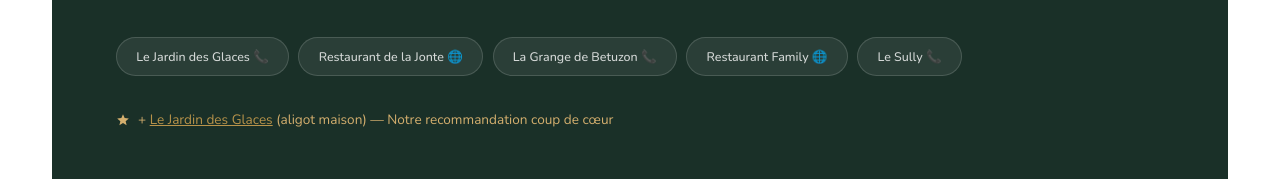
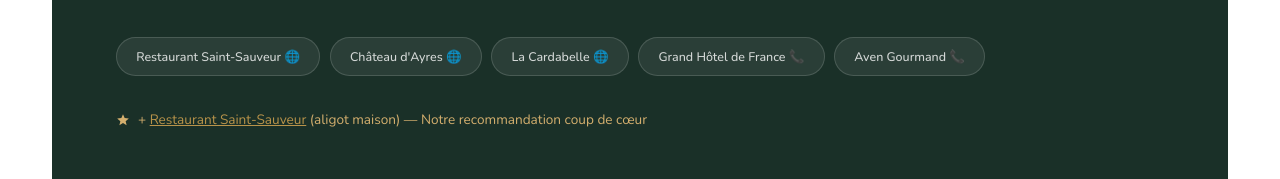
Before and after one commit to rapheafezf/Hotel-de-l-europe-, a website built with Vite: page index.html in a window 1280 px wide. Shown: the part 6616-6795 px from the top of the page. Built offline with nearby package versions, Linux system fonts and the light colour scheme; a web font is replaced by a local one.

Commit message:
feat: replace restaurants with real ones in Meyrueis

```diff
--- a/app.js
+++ b/app.js
@@ -458,7 +458,7 @@ const activiteData = {
       { icon: '<path d="M12 2C8.13 2 5 5.13 5 9c0 5.25 7 13 7 13s7-7.75 7-13c0-3.87-3.13-7-7-7zm0 9.5c-1.38 0-2.5-1.12-2.5-2.5s1.12-2.5 2.5-2.5 2.5 1.12 2.5 2.5-1.12 2.5-2.5 2.5z"/>', label: 'Distance', value: 'Moins de 5 min' },
       { icon: '<path d="M11.99 2C6.47 2 2 6.48 2 12s4.47 10 9.99 10C17.52 22 22 17.52 22 12S17.52 2 11.99 2zM12 20c-4.42 0-8-3.58-8-8s3.58-8 8-8 8 3.58 8 8-3.58 8-8 8zm.5-13H11v6l5.25 3.15.75-1.23-4.5-2.67V7z"/>', label: 'Service', value: 'Midi & soir' },
     ],
-    highlights: ['Le Jardin des Glaces — aligot maison (notre coup de coeur !)', 'Auberge du Doiron — spécialités gibier et truites', 'La Truite — poissons de rivière en bord de Jonte', 'Le Belvedere — terrasse panoramique sur les gorges', 'Restaurant de la Jonte — cadre naturel exceptionnel', 'Le Moulin de la Foux — ancienne meunerie reconvertie'],
+    highlights: ['Restaurant Saint-Sauveur — aligot maison (notre coup de coeur !)', 'Château d\'Ayres — spécialités gibier et truites', 'La Cardabelle — poissons de rivière en bord de Jonte', 'Grand Hôtel de France — terrasse panoramique sur les gorges', 'Aven Gourmand — cadre naturel exceptionnel', 'Restaurant Family — ancienne meunerie reconvertie'],
     footer: 'Notre réception peut vous aider à réserver une table selon vos préférences.'
   },
   gorges_jonte: {
--- a/index.html
+++ b/index.html
@@ -577,11 +577,11 @@
           </div>
 
           <div class="resto-pills" id="resto-pills">
-            <a href="tel:+33466456174" class="resto-pill">Le Jardin des Glaces 📞</a>
-            <a href="https://www.hotel-jonte.com/" target="_blank" class="resto-pill">Restaurant de la Jonte 🌐</a>
-            <a href="tel:+33466456197" class="resto-pill">La Grange de Betuzon 📞</a>
-            <a href="https://www.hotel-family.com/restaurant-meyrueis/" target="_blank" class="resto-pill">Restaurant Family 🌐</a>
-            <a href="tel:+33466456209" class="resto-pill">Le Sully 📞</a>
+            <a href="https://www.saintsauveurhotelmeyrueis.com/" target="_blank" class="resto-pill">Restaurant Saint-Sauveur 🌐</a>
+            <a href="https://www.hotel-restaurant-meyrueis.com/" target="_blank" class="resto-pill">Château d'Ayres 🌐</a>
+            <a href="https://www.lacardabelle-meyrueis.fr/" target="_blank" class="resto-pill">La Cardabelle 🌐</a>
+            <a href="tel:+33466456143" class="resto-pill">Grand Hôtel de France 📞</a>
+            <a href="tel:+33466456289" class="resto-pill">Aven Gourmand 📞</a>
           </div>
 
           <div class="resto-recommendation">
--- a/public/translations.js
+++ b/public/translations.js
@@ -187,7 +187,7 @@ window.translations = {
       "aigoual_dist": "35 km — Panorama 360°",
       "histoire_title": "L'hôtel autrefois",
       "histoire_dist": "Depuis 1892 — Histoire familiale",
-      "resto_reco": "+ <a href='tel:+33466456174' style='color:var(--gold);text-decoration:underline;' target='_blank'>Le Jardin des Glaces</a> (aligot maison) — Notre recommandation coup de cœur"
+      "resto_reco": "+ <a href='https://www.saintsauveurhotelmeyrueis.com/' style='color:var(--gold);text-decoration:underline;' target='_blank'>Restaurant Saint-Sauveur</a> (aligot maison) — Notre recommandation coup de cœur"
     },
     "avis_list": {
       "a1_text": "\"Un séjour parfait dans cet hôtel familial. Accueil chaleureux, chambre propre et confortable, idéalement situé pour explorer les Gorges du Tarn.\"",
@@ -325,12 +325,12 @@ window.translations = {
           }
         ],
         "highlights": [
-          "<a href='tel:+33466456174' style='color:var(--gold);text-decoration:underline;' target='_blank'>Le Jardin des Glaces</a> — aligot maison (notre coup de coeur !)",
-          "<a href='tel:+33466456197' style='color:var(--gold);text-decoration:underline;' target='_blank'>Auberge du Doiron</a> — spécialités gibier et truites",
-          "<a href='https://www.hotel-family.com/restaurant-meyrueis/' style='color:var(--gold);text-decoration:underline;' target='_blank'>La Truite</a> — poissons de rivière en bord de Jonte",
-          "<a href='tel:+33466456209' style='color:var(--gold);text-decoration:underline;' target='_blank'>Le Belvedere</a> — terrasse panoramique sur les gorges",
-          "<a href='https://www.hotel-jonte.com/' style='color:var(--gold);text-decoration:underline;' target='_blank'>Restaurant de la Jonte</a> — cadre naturel exceptionnel",
-          "<a href='https://www.tourisme-sud-cevennes.com/equipement/moulin-de-la-foux/' style='color:var(--gold);text-decoration:underline;' target='_blank'>Le Moulin de la Foux</a> — ancienne meunerie reconvertie"
+          "<a href='https://www.saintsauveurhotelmeyrueis.com/' style='color:var(--gold);text-decoration:underline;' target='_blank'>Restaurant Saint-Sauveur</a> — aligot maison (notre coup de coeur !)",
+          "<a href='https://www.hotel-restaurant-meyrueis.com/' style='color:var(--gold);text-decoration:underline;' target='_blank'>Château d'Ayres</a> — spécialités gibier et truites",
+          "<a href='https://www.lacardabelle-meyrueis.fr/' style='color:var(--gold);text-decoration:underline;' target='_blank'>La Cardabelle</a> — poissons de rivière en bord de Jonte",
+          "<a href='tel:+33466456143' style='color:var(--gold);text-decoration:underline;' target='_blank'>Grand Hôtel de France</a> — terrasse panoramique sur les gorges",
+          "<a href='tel:+33466456289' style='color:var(--gold);text-decoration:underline;' target='_blank'>Aven Gourmand</a> — cadre naturel exceptionnel",
+          "<a href='https://www.hotel-family.com/restaurant-meyrueis/' style='color:var(--gold);text-decoration:underline;' target='_blank'>Restaurant Family</a> — ancienne meunerie reconvertie"
         ],
         "footer": "Notre réception peut vous aider à réserver une table selon vos préférences.",
         "tags_labels": [
@@ -632,7 +632,7 @@ window.translations = {
       "aigoual_dist": "35 km — 360° Panorama",
       "histoire_title": "The hotel in the past",
       "histoire_dist": "Since 1892 — Family history",
-      "resto_reco": "+ <a href='tel:+33466456174' style='color:var(--gold);text-decoration:underline;' target='_blank'>Le Jardin des Glaces</a> (homemade aligot) — Our favorite recommendation"
+      "resto_reco": "+ <a href='https://www.saintsauveurhotelmeyrueis.com/' style='color:var(--gold);text-decoration:underline;' target='_blank'>Restaurant Saint-Sauveur</a> (homemade aligot) — Our favorite recommendation"
     },
     "avis_list": {
       "a1_text": "\"A perfect stay in this family hotel. Warm welcome, clean and comfortable room, ideally located for exploring the Tarn Gorges.\"",
@@ -770,12 +770,12 @@ window.translations = {
           }
         ],
         "highlights": [
-          "<a href='tel:+33466456174' style='color:var(--gold);text-decoration:underline;' target='_blank'>Le Jardin des Glaces</a> — homemade aligot (our favorite!)",
-          "<a href='tel:+33466456197' style='color:var(--gold);text-decoration:underline;' target='_blank'>Auberge du Doiron</a> — game and trout specialties",
-          "<a href='https://www.hotel-family.com/restaurant-meyrueis/' style='color:var(--gold);text-decoration:underline;' target='_blank'>La Truite</a> — river fish by the Jonte",
-          "<a href='tel:+33466456209' style='color:var(--gold);text-decoration:underline;' target='_blank'>Le Belvedere</a> — panoramic terrace over the gorges",
-          "<a href='https://www.hotel-jonte.com/' style='color:var(--gold);text-decoration:underline;' target='_blank'>Restaurant de la Jonte</a> — exceptional natural setting",
-          "<a href='https://www.tourisme-sud-cevennes.com/equipement/moulin-de-la-foux/' style='color:var(--gold);text-decoration:underline;' target='_blank'>Le Moulin de la Foux</a> — converted old mill"
+          "<a href='https://www.saintsauveurhotelmeyrueis.com/' style='color:var(--gold);text-decoration:underline;' target='_blank'>Restaurant Saint-Sauveur</a> — homemade aligot (our favorite!)",
+          "<a href='https://www.hotel-restaurant-meyrueis.com/' style='color:var(--gold);text-decoration:underline;' target='_blank'>Château d'Ayres</a> — game and trout specialties",
+          "<a href='https://www.lacardabelle-meyrueis.fr/' style='color:var(--gold);text-decoration:underline;' target='_blank'>La Cardabelle</a> — river fish by the Jonte",
+          "<a href='tel:+33466456143' style='color:var(--gold);text-decoration:underline;' target='_blank'>Grand Hôtel de France</a> — panoramic terrace over the gorges",
+          "<a href='tel:+33466456289' style='color:var(--gold);text-decoration:underline;' target='_blank'>Aven Gourmand</a> — exceptional natural setting",
+          "<a href='https://www.hotel-family.com/restaurant-meyrueis/' style='color:var(--gold);text-decoration:underline;' target='_blank'>Restaurant Family</a> — converted old mill"
         ],
         "footer": "Our reception can help you book a table.",
         "tags_labels": [
@@ -1077,7 +1077,7 @@ window.translations = {
       "aigoual_dist": "35 km — Panorama 360°",
       "histoire_title": "El hotel en el pasado",
       "histoire_dist": "Desde 1892 — Historia familiar",
-      "resto_reco": "+ <a href='tel:+33466456174' style='color:var(--gold);text-decoration:underline;' target='_blank'>Le Jardin des Glaces</a> (aligot casero) — Nuestra recomendación favorita"
+      "resto_reco": "+ <a href='https://www.saintsauveurhotelmeyrueis.com/' style='color:var(--gold);text-decoration:underline;' target='_blank'>Restaurant Saint-Sauveur</a> (aligot casero) — Nuestra recomendación favorita"
     },
     "avis_list": {
       "a1_text": "\"Una estancia perfecta en este hotel familiar. Cálida bienvenida, habitación limpia y cómoda, idealmente situado para explorar las Gargantas del Tarn.\"",
@@ -1215,12 +1215,12 @@ window.translations = {
           }
         ],
         "highlights": [
-          "<a href='tel:+33466456174' style='color:var(--gold);text-decoration:underline;' target='_blank'>Le Jardin des Glaces</a> — aligot casero (¡nuestro favorito!)",
-          "<a href='tel:+33466456197' style='color:var(--gold);text-decoration:underline;' target='_blank'>Auberge du Doiron</a> — especialidades de caza y trucha",
-          "<a href='https://www.hotel-family.com/restaurant-meyrueis/' style='color:var(--gold);text-decoration:underline;' target='_blank'>La Truite</a> — pescado de río",
-          "<a href='tel:+33466456209' style='color:var(--gold);text-decoration:underline;' target='_blank'>Le Belvedere</a> — terraza panorámica",
-          "<a href='https://www.hotel-jonte.com/' style='color:var(--gold);text-decoration:underline;' target='_blank'>Restaurant de la Jonte</a> — entorno natural",
-          "<a href='https://www.tourisme-sud-cevennes.com/equipement/moulin-de-la-foux/' style='color:var(--gold);text-decoration:underline;' target='_blank'>Le Moulin de la Foux</a> — antiguo molino"
+          "<a href='https://www.saintsauveurhotelmeyrueis.com/' style='color:var(--gold);text-decoration:underline;' target='_blank'>Restaurant Saint-Sauveur</a> — aligot casero (¡nuestro favorito!)",
+          "<a href='https://www.hotel-restaurant-meyrueis.com/' style='color:var(--gold);text-decoration:underline;' target='_blank'>Château d'Ayres</a> — especialidades de caza y trucha",
+          "<a href='https://www.lacardabelle-meyrueis.fr/' style='color:var(--gold);text-decoration:underline;' target='_blank'>La Cardabelle</a> — pescado de río",
+          "<a href='tel:+33466456143' style='color:var(--gold);text-decoration:underline;' target='_blank'>Grand Hôtel de France</a> — terraza panorámica",
+          "<a href='tel:+33466456289' style='color:var(--gold);text-decoration:underline;' target='_blank'>Aven Gourmand</a> — entorno natural",
+          "<a href='https://www.hotel-family.com/restaurant-meyrueis/' style='color:var(--gold);text-decoration:underline;' target='_blank'>Restaurant Family</a> — antiguo molino"
         ],
         "footer": "Nuestra recepción puede ayudarle a reservar una mesa.",
         "tags_labels": [
@@ -1522,7 +1522,7 @@ window.translations = {
       "aigoual_dist": "35 km — 360° Panorama",
       "histoire_title": "Das Hotel in der Vergangenheit",
       "histoire_dist": "Seit 1892 — Familiengeschichte",
-      "resto_reco": "+ <a href='tel:+33466456174' style='color:var(--gold);text-decoration:underline;' target='_blank'>Le Jardin des Glaces</a> (hausgemachtes Aligot) — Unsere Lieblingsempfehlung"
+      "resto_reco": "+ <a href='https://www.saintsauveurhotelmeyrueis.com/' style='color:var(--gold);text-decoration:underline;' target='_blank'>Restaurant Saint-Sauveur</a> (hausgemachtes Aligot) — Unsere Lieblingsempfehlung"
     },
     "avis_list": {
       "a1_text": "\"Ein perfekter Aufenthalt in diesem Familienhotel. Herzlicher Empfang, sauberes und komfortables Zimmer, ideal gelegen, um die Tarnschlucht zu erkunden.\"",
@@ -1660,12 +1660,12 @@ window.translations = {
           }
         ],
         "highlights": [
-          "<a href='tel:+33466456174' style='color:var(--gold);text-decoration:underline;' target='_blank'>Le Jardin des Glaces</a> — hausgemachtes Aligot",
-          "<a href='tel:+33466456197' style='color:var(--gold);text-decoration:underline;' target='_blank'>Auberge du Doiron</a> — Wild und Forelle",
-          "<a href='https://www.hotel-family.com/restaurant-meyrueis/' style='color:var(--gold);text-decoration:underline;' target='_blank'>La Truite</a> — Flussfisch",
-          "<a href='tel:+33466456209' style='color:var(--gold);text-decoration:underline;' target='_blank'>Le Belvedere</a> — Panoramaterrasse",
-          "<a href='https://www.hotel-jonte.com/' style='color:var(--gold);text-decoration:underline;' target='_blank'>Restaurant de la Jonte</a> — Naturkulisse",
-          "<a href='https://www.tourisme-sud-cevennes.com/equipement/moulin-de-la-foux/' style='color:var(--gold);text-decoration:underline;' target='_blank'>Le Moulin de la Foux</a> — umgebaute alte Mühle"
+          "<a href='https://www.saintsauveurhotelmeyrueis.com/' style='color:var(--gold);text-decoration:underline;' target='_blank'>Restaurant Saint-Sauveur</a> — hausgemachtes Aligot",
+          "<a href='https://www.hotel-restaurant-meyrueis.com/' style='color:var(--gold);text-decoration:underline;' target='_blank'>Château d'Ayres</a> — Wild und Forelle",
+          "<a href='https://www.lacardabelle-meyrueis.fr/' style='color:var(--gold);text-decoration:underline;' target='_blank'>La Cardabelle</a> — Flussfisch",
+          "<a href='tel:+33466456143' style='color:var(--gold);text-decoration:underline;' target='_blank'>Grand Hôtel de France</a> — Panoramaterrasse",
+          "<a href='tel:+33466456289' style='color:var(--gold);text-decoration:underline;' target='_blank'>Aven Gourmand</a> — Naturkulisse",
+          "<a href='https://www.hotel-family.com/restaurant-meyrueis/' style='color:var(--gold);text-decoration:underline;' target='_blank'>Restaurant Family</a> — umgebaute alte Mühle"
         ],
         "footer": "Unsere Rezeption hilft Ihnen gerne bei der Tischreservierung.",
         "tags_labels": [
```
